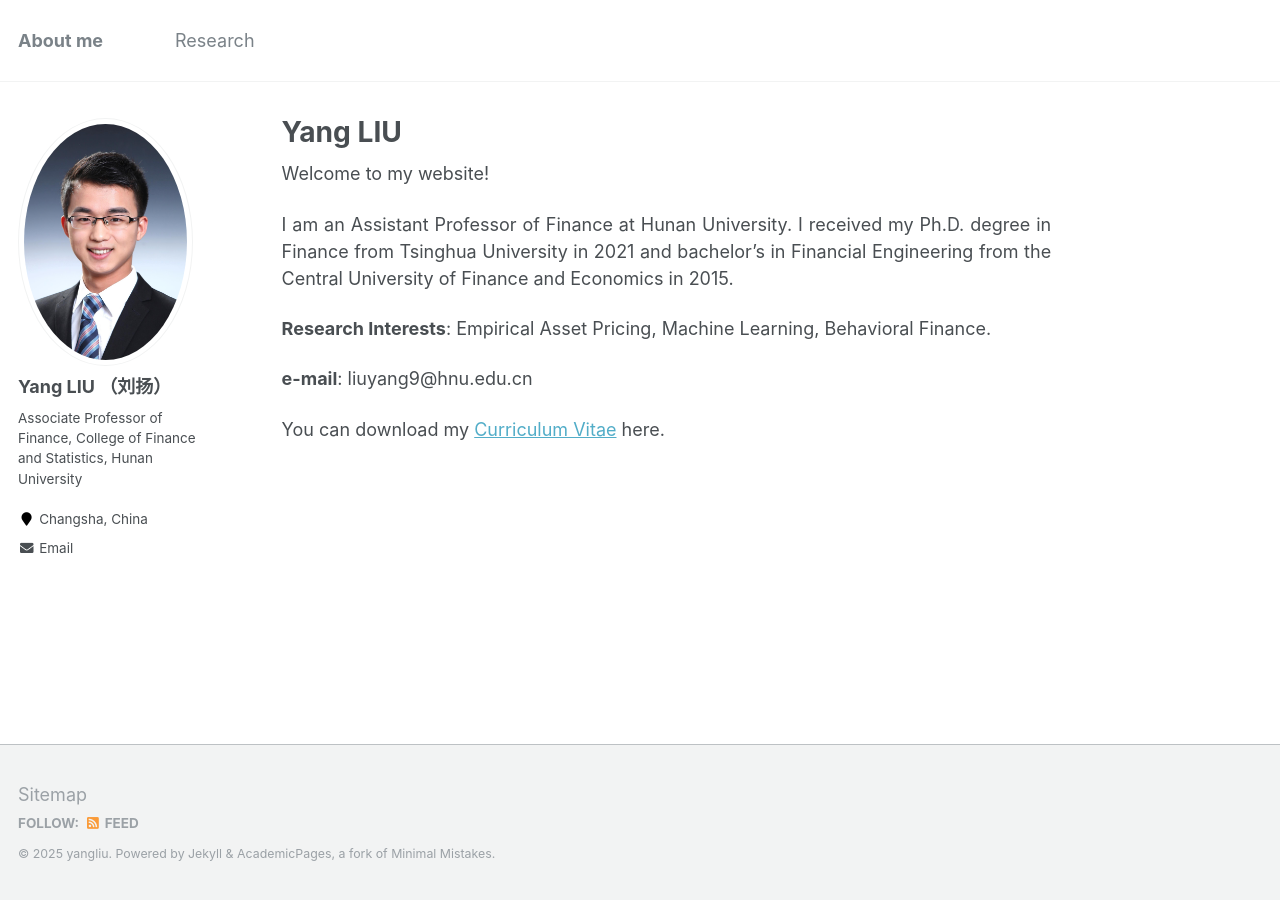
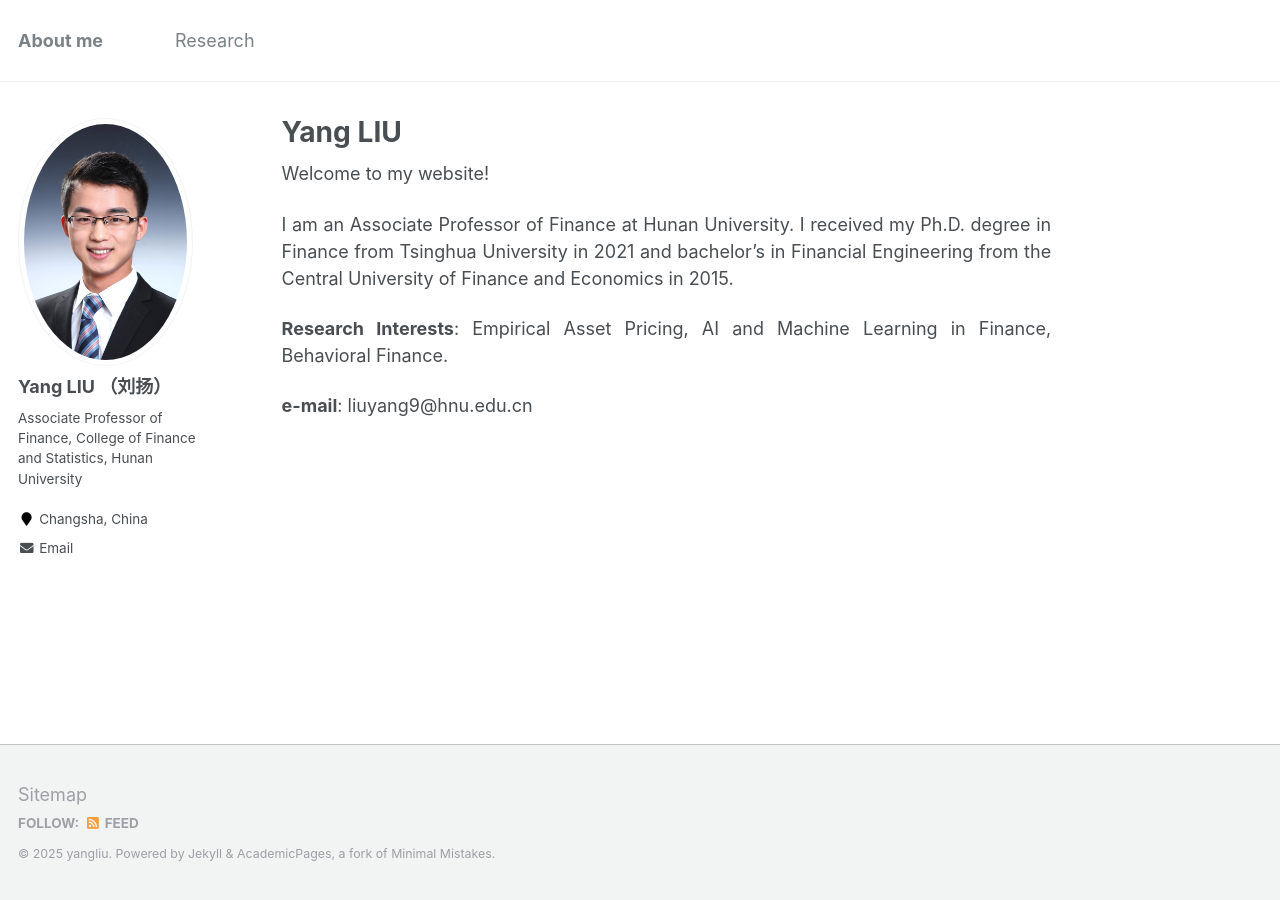
Before and after one commit to yangliu-finance/yangliu-finance.github.io, a Jekyll site: the page built from _pages/about.md, in a window 1280 px wide. Built offline with Jekyll 4.4.1, drawn with Linux system fonts in a browser that asks for light colours.

Commit message:
Update about.md

```diff
--- a/_pages/about.md
+++ b/_pages/about.md
@@ -10,14 +10,11 @@ redirect_from:
 
 Welcome to my website!
 
-I am an Assistant Professor of Finance at Hunan University.
+I am an Associate Professor of Finance at Hunan University.
 I received my Ph.D. degree in Finance from Tsinghua University in 2021
 and bachelor's in Financial Engineering from the Central University of Finance and Economics in 2015.
 
-**Research Interests**: Empirical Asset Pricing, Machine Learning, Behavioral Finance.
+**Research Interests**: Empirical Asset Pricing, AI and Machine Learning in Finance, Behavioral Finance.
 
 
 **e-mail**: liuyang9@hnu.edu.cn
-
-
-You can download my [Curriculum Vitae](https://yangliu-finance.github.io/files/CV_YangLiu_231204_update1.pdf) here.
```
